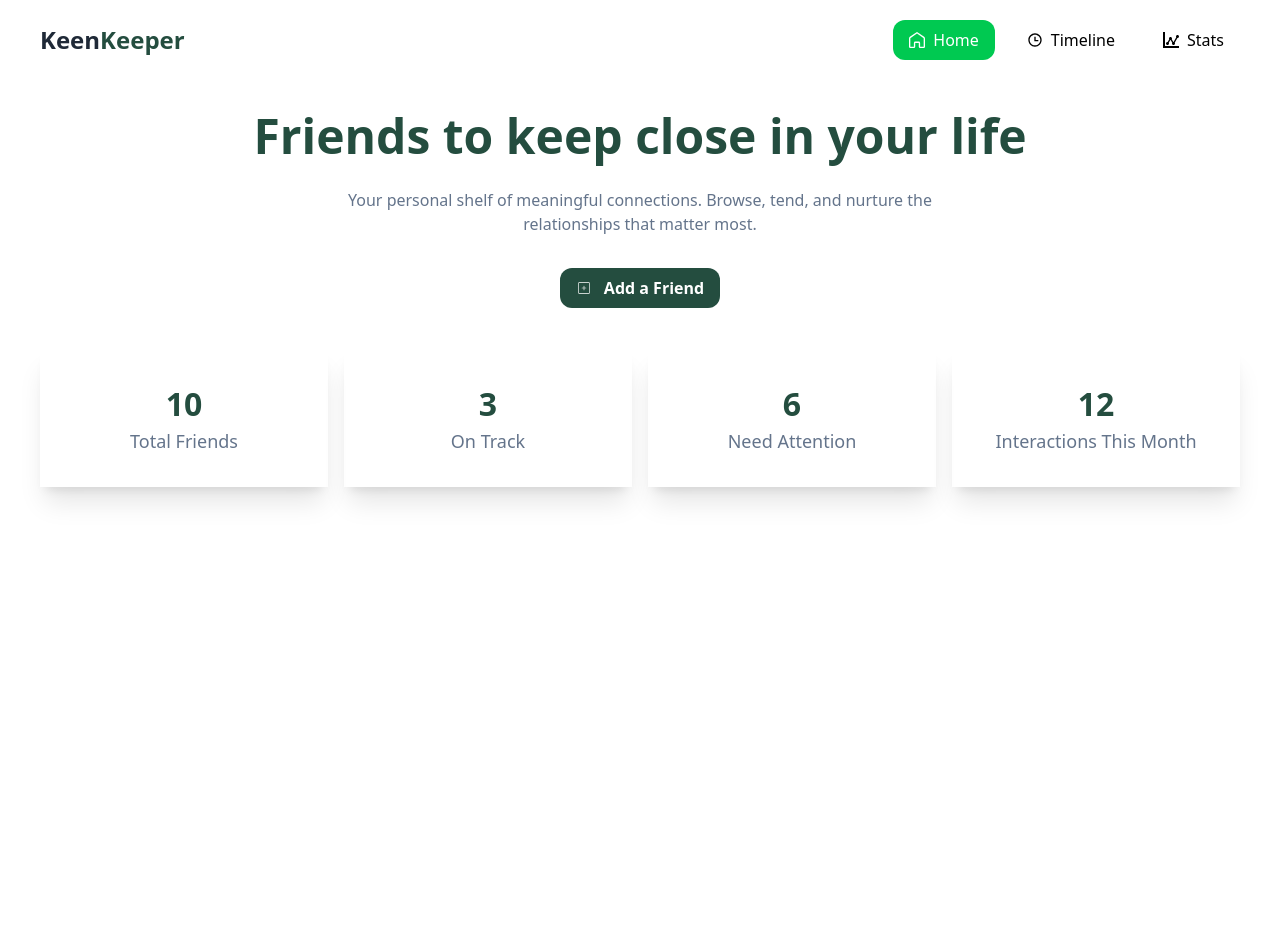
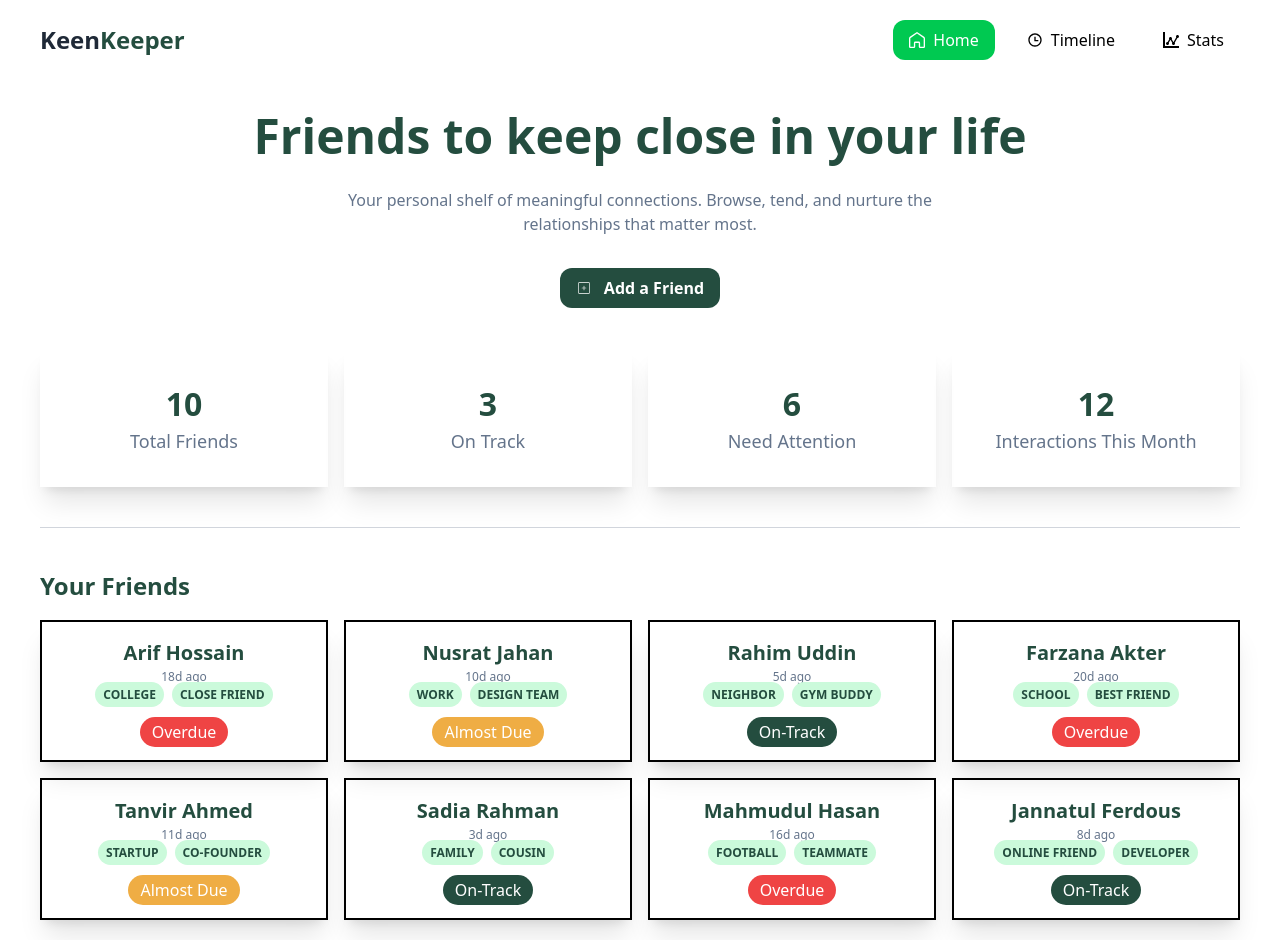
Before and after one commit to KhandakarShakilRana/keen-keeper, a Next.js app: page / in a window 1280 px wide. Before the commit the page ends 800 px from the top, so only its background shows below. Built offline with nearby package versions, Linux system fonts and the light colour scheme.

Commit message:
home page user loading

```diff
--- /dev/null
+++ b/public/friends.json
@@ -0,0 +1,98 @@
+[
+  {
+    "id": 1,
+    "name": "Arif Hossain",
+    "picture": "https://randomuser.me/api/portraits/men/32.jpg",
+    "email": "arif.hossain@gmail.com",
+    "days_since_contact": 18,
+    "status": "overdue",
+    "tags": ["college", "close friend"],
+    "bio": "We studied computer science together at university. Used to build small projects and play cricket on weekends.",
+    "goal": 14,
+    "next_due_date": "2026-03-28"
+  },
+  {
+    "id": 2,
+    "name": "Nusrat Jahan",
+    "picture": "https://randomuser.me/api/portraits/women/44.jpg",
+    "email": "nusrat.jahan@gmail.com",
+    "days_since_contact": 10,
+    "status": "almost due",
+    "tags": ["work", "design team"],
+    "bio": "Worked together on multiple UI/UX projects. Always shares great design feedback and ideas.",
+    "goal": 12,
+    "next_due_date": "2026-04-16"
+  },
+  {
+    "id": 3,
+    "name": "Rahim Uddin",
+    "picture": "https://randomuser.me/api/portraits/men/76.jpg",
+    "email": "rahim.uddin@gmail.com",
+    "days_since_contact": 5,
+    "status": "on-track",
+    "tags": ["neighbor", "gym buddy"],
+    "bio": "Lives nearby and we often go to the gym together in the evenings.",
+    "goal": 10,
+    "next_due_date": "2026-04-19"
+  },
+  {
+    "id": 4,
+    "name": "Farzana Akter",
+    "picture": "https://randomuser.me/api/portraits/women/68.jpg",
+    "email": "farzana.akter@gmail.com",
+    "days_since_contact": 20,
+    "status": "overdue",
+    "tags": ["school", "best friend"],
+    "bio": "We’ve been friends since school. We usually catch up over long phone calls.",
+    "goal": 15,
+    "next_due_date": "2026-03-30"
+  },
+  {
+    "id": 5,
+    "name": "Tanvir Ahmed",
+    "picture": "https://randomuser.me/api/portraits/men/15.jpg",
+    "email": "tanvir.ahmed@gmail.com",
+    "days_since_contact": 11,
+    "status": "almost due",
+    "tags": ["startup", "co-founder"],
+    "bio": "Started a small tech startup together. We discuss ideas and plans frequently.",
+    "goal": 12,
+    "next_due_date": "2026-04-17"
+  },
+  {
+    "id": 6,
+    "name": "Sadia Rahman",
+    "picture": "https://randomuser.me/api/portraits/women/22.jpg",
+    "email": "sadia.rahman@gmail.com",
+    "days_since_contact": 3,
+    "status": "on-track",
+    "tags": ["family", "cousin"],
+    "bio": "My cousin who recently moved to Dhaka. We meet occasionally for dinner.",
+    "goal": 7,
+    "next_due_date": "2026-04-18"
+  },
+  {
+    "id": 7,
+    "name": "Mahmudul Hasan",
+    "picture": "https://randomuser.me/api/portraits/men/55.jpg",
+    "email": "mahmudul.hasan@gmail.com",
+    "days_since_contact": 16,
+    "status": "overdue",
+    "tags": ["football", "teammate"],
+    "bio": "We play football together every Friday. Haven’t seen him in a while.",
+    "goal": 14,
+    "next_due_date": "2026-04-01"
+  },
+  {
+    "id": 8,
+    "name": "Jannatul Ferdous",
+    "picture": "https://randomuser.me/api/portraits/women/10.jpg",
+    "email": "jannatul.ferdous@gmail.com",
+    "days_since_contact": 8,
+    "status": "on-track",
+    "tags": ["online friend", "developer"],
+    "bio": "Met through an online developer community. We share coding resources and tips.",
+    "goal": 14,
+    "next_due_date": "2026-04-22"
+  }
+]
--- a/src/app/page.js
+++ b/src/app/page.js
@@ -1,4 +1,5 @@
 import Banner from "@/components/banner/Banner";
+import Friends from "@/components/friends/Friends";
 import HomeStats from "@/components/stats/HomeStats";
 import Image from "next/image";
 
@@ -7,6 +8,8 @@ export default function Home() {
     <div className="max-w-300 w-full mx-auto py-5">
     <Banner/>
     <HomeStats></HomeStats>
+    <hr className="my-10 w-full border-gray-300"></hr>
+    <Friends></Friends>
     </div>
   );
 }
--- /dev/null
+++ b/src/app/userdetail/[id]/page.jsx
@@ -0,0 +1,12 @@
+"use client"
+import { useParams } from 'next/navigation'
+import React from 'react'
+
+const page = ({params}) => {
+    const {id} = useParams()
+  return (
+    <div>{id}</div>
+  )
+}
+
+export default page
--- /dev/null
+++ b/src/app/userdetail/page.jsx
@@ -0,0 +1,9 @@
+import React from 'react'
+
+const UserDetail = () => {
+  return (
+    <div>UserDetail</div>
+  )
+}
+
+export default UserDetail
--- /dev/null
+++ b/src/components/friends/Friends.jsx
@@ -0,0 +1,40 @@
+
+import Image from 'next/image';
+import React from 'react'
+
+const Friends = async() => {
+    const res = await fetch("http://localhost:3000/friends.json");
+    const data = await res.json();
+  return (
+    <div>
+        <div className='text-[#244D3F] text-[24px] font-semibold mb-4'>Your Friends</div>
+            <div className='grid grid-cols-4 gap-4'>
+            {
+                data.map(d=> {
+                    return <div className='shadow-xl py-4 border-2 text-center' key={d.id}>
+
+                        <h1 className='text-[#244D3F] text-[20px] font-bold'>{d.name}</h1>
+                        <p className='text-[#64748B] text-[12px]'>{d.days_since_contact}d ago</p>
+                        <div className='text-[#244D3F] text-[12px] mb-4'>
+                           {
+                            d.tags.map((t,i)=> <div className='text-[#244D3F] inline gap-2' key={i}>
+                                <div className='m-1 uppercase font-semibold bg-[#CBFADB] inline text-[#244D3F] py-1 px-2 rounded-2xl'>{t}</div>
+                            </div>)
+                           }
+                        </div>
+                        <div className={
+                            `inline py-1 px-3 rounded-2xl text-white capitalize  ${
+                                d.status == "overdue" ? "bg-[#EF4444]" : d.status == "almost due" ? "bg-[#EFAD44]" : "bg-[#244D3F]"
+
+                            }`
+                        }>{d.status}</div>
+                    </div>
+                })
+            }
+        </div>
+        </div>
+
+  )
+}
+
+export default Friends
--- a/src/components/stats/HomeStats.jsx
+++ b/src/components/stats/HomeStats.jsx
@@ -18,6 +18,7 @@ const HomeStats = () => {
         <h1 className="text-[32px] text-[#244D3F] font-bold">12</h1>
         <p className="text-[18px] text-[#64748B]">Interactions This Month</p>
     </div>
+
   </div>;
 };
 
```
